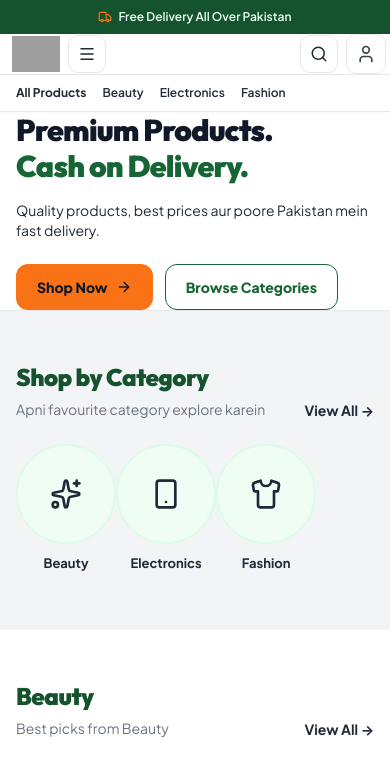
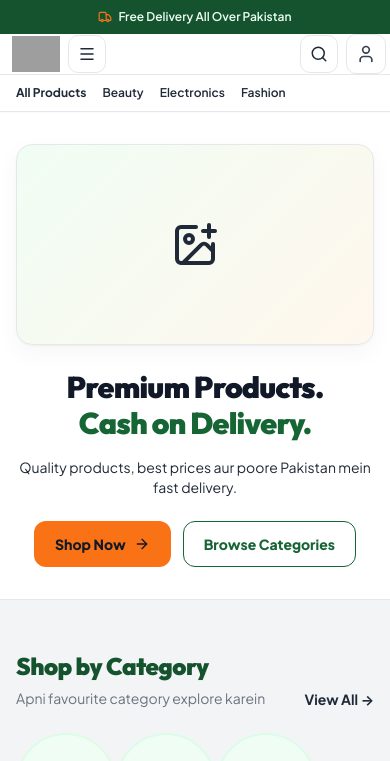
Before and after one commit to AliDevTech-code/Pakstore.com, a PHP site: page / in a window 390 px wide. Shown: the top 761 px of the page. Run offline with PHP 8.4, Linux system fonts and the light colour scheme; data comes from the database, SQL or seed files in the repository; some libraries are stand-ins or nearby versions; grey boxes are pictures that could not be loaded.

Commit message:
Make hero responsive with 16:9 video layout

```diff
--- a/assets/css/style.css
+++ b/assets/css/style.css
@@ -178,3 +178,21 @@ input[type="radio"],input[type="checkbox"]{accent-color:var(--pk-green)}
 @media(min-width:1280px){.pk-hero-circle{width:360px;height:360px}}
 .pk-hero-banner-mobile{height:200px}
 @media(min-width:640px){.pk-hero-banner-mobile{height:260px}}
+
+/* Hero responsive layout */
+.pk-hero-grid{display:flex;flex-direction:column;gap:24px;align-items:stretch}
+.pk-hero-video{order:-1;width:100%}
+.pk-hero-text{width:100%;text-align:center}
+.pk-hero-sub{margin-left:auto;margin-right:auto}
+.pk-hero-actions{justify-content:center}
+.pk-hero-video-wrap{width:100%;max-width:560px;margin:0 auto;aspect-ratio:16/9;background:#000;border-radius:16px;overflow:hidden;border:1px solid var(--pk-border);box-shadow:var(--pk-shadow)}
+.pk-hero-video-wrap video{width:100%;height:100%;object-fit:cover;display:block}
+.pk-hero-video-placeholder{display:flex;align-items:center;justify-content:center;background:linear-gradient(135deg,#f0fdf4,#fff7ed)}
+@media (min-width:1024px){
+  .pk-hero-grid{display:grid;grid-template-columns:minmax(0,1fr) minmax(0,1fr);gap:40px;align-items:center}
+  .pk-hero-video{order:2;width:100%}
+  .pk-hero-text{order:1;text-align:left}
+  .pk-hero-sub{margin-left:0;margin-right:0}
+  .pk-hero-actions{justify-content:flex-start}
+  .pk-hero-video-wrap{max-width:100%;margin:0}
+}
--- a/includes/footer.php
+++ b/includes/footer.php
@@ -67,6 +67,6 @@ $footerTiktok = setting('tiktok_url', '#');
   </div>
 </footer>
 
-<script src="<?= e(url('assets/js/main.js') . '?v=52') ?>"></script>
+<script src="<?= e(url('assets/js/main.js') . '?v=53') ?>"></script>
 </body>
 </html>
--- a/includes/header.php
+++ b/includes/header.php
@@ -102,7 +102,7 @@ if (empty($structuredData)) {
     <link rel="preload" href="<?= e(url('assets/fonts/outfit-latin.woff2')) ?>" as="font" type="font/woff2" crossorigin>
 
     <link rel="stylesheet" href="<?= e(url('assets/css/tailwind.css') . '?v=4') ?>">
-    <link rel="stylesheet" href="<?= e(url('assets/css/style.css') . '?v=52') ?>">
+    <link rel="stylesheet" href="<?= e(url('assets/css/style.css') . '?v=53') ?>">
     <script src="<?= e(url('assets/js/lucide.min.js')) ?>"></script>
     <style>
         /* Keep drawers closed by default even if the external stylesheet fails to load. */
--- a/index.php
+++ b/index.php
@@ -80,49 +80,40 @@ function pk_product_card(array $p, string $badgeType = '') {
 
         <!-- HERO -->
   <section class="bg-[#f8fafc] border-b border-gray-200">
-    <div class="max-w-7xl mx-auto px-4 sm:px-6 lg:px-8 py-10 sm:py-14">
-      <div class="grid grid-cols-1 lg:grid-cols-2 gap-8 lg:gap-10 items-center">
-        <div class="max-w-xl">
-          <h1 class="text-3xl sm:text-4xl lg:text-5xl font-black leading-tight tracking-tight" style="color:#111827">
-            Premium Products.<br><span style="color:#166534">Cash on Delivery.</span>
-          </h1>
-          <p class="mt-4 text-sm sm:text-base text-gray-600 leading-6 max-w-lg">
-            Quality products, best prices aur poore Pakistan mein fast delivery.
-          </p>
-          <div class="mt-6 flex flex-wrap gap-3">
-            <a href="<?= e(url('shop.php')) ?>" class="pk-btn pk-btn-orange px-6 py-3 text-sm font-bold">Shop Now <i data-lucide="arrow-right" class="w-4 h-4"></i></a>
-            <a href="<?= e(url('categories.php')) ?>" class="pk-btn pk-btn-outline px-6 py-3 text-sm font-bold">Browse Categories</a>
-          </div>
-
+    <div class="max-w-7xl mx-auto px-4 sm:px-6 lg:px-8 py-8 sm:py-12">
       <?php
         $heroBanners = !empty($homeBanners) ? $homeBanners : [];
         $circleBanner = $heroBanners[0] ?? null;
         $cVideo = $circleBanner ? trim((string)($circleBanner['video'] ?? '')) : '';
       ?>
+      <div class="pk-hero-grid">
+        <div class="pk-hero-video">
           <?php if ($cVideo !== ''): ?>
-            <div class="mt-6 lg:hidden">
-              <div class="mx-auto w-full max-w-[220px] rounded-2xl overflow-hidden border border-gray-200 shadow-sm bg-black" style="aspect-ratio:9/16;max-height:390px;">
+            <div class="pk-hero-video-wrap">
               <video src="<?= e(image_url($cVideo)) ?>" class="w-full h-full object-cover" autoplay muted loop playsinline></video>
             </div>
+          <?php else: ?>
+            <div class="pk-hero-video-wrap pk-hero-video-placeholder">
+              <i data-lucide="image-plus" class="w-12 h-12 text-[#166534]/35"></i>
             </div>
           <?php endif; ?>
         </div>
 
-        <div class="hidden lg:flex justify-center lg:justify-end">
-          <?php if ($cVideo !== ''): ?>
-            <div class="w-full max-w-[280px] xl:max-w-[300px] rounded-2xl overflow-hidden border border-gray-200 shadow-lg bg-black" style="aspect-ratio:9/16;max-height:500px;">
-              <video src="<?= e(image_url($cVideo)) ?>" class="w-full h-full object-cover" autoplay muted loop playsinline></video>
+        <div class="pk-hero-text">
+          <h1 class="text-3xl sm:text-4xl lg:text-5xl font-black leading-tight tracking-tight" style="color:#111827">
+            Premium Products.<br><span style="color:#166534">Cash on Delivery.</span>
+          </h1>
+          <p class="mt-4 text-sm sm:text-base text-gray-600 leading-6 max-w-lg pk-hero-sub">
+            Quality products, best prices aur poore Pakistan mein fast delivery.
+          </p>
+          <div class="mt-6 flex flex-wrap gap-3 pk-hero-actions">
+            <a href="<?= e(url('shop.php')) ?>" class="pk-btn pk-btn-orange px-6 py-3 text-sm font-bold">Shop Now <i data-lucide="arrow-right" class="w-4 h-4"></i></a>
+            <a href="<?= e(url('categories.php')) ?>" class="pk-btn pk-btn-outline px-6 py-3 text-sm font-bold">Browse Categories</a>
           </div>
-          <?php else: ?>
-            <div class="pk-hero-circle rounded-full overflow-hidden border-8 border-white shadow-xl bg-gray-100 flex items-center justify-center text-gray-400 bg-gradient-to-br from-green-50 to-orange-50">
-              <i data-lucide="image-plus" class="w-14 h-14 text-[#166534]/40"></i>
-            </div>
-          <?php endif; ?>
         </div>
       </div>
     </div>
   </section>
-
   <!-- CATEGORIES -->
   <section class="pk-section pk-section-surface">
     <div class="max-w-7xl mx-auto px-4 sm:px-6 lg:px-8">
```
Lines whose indentation alone changed are shown as unchanged.
